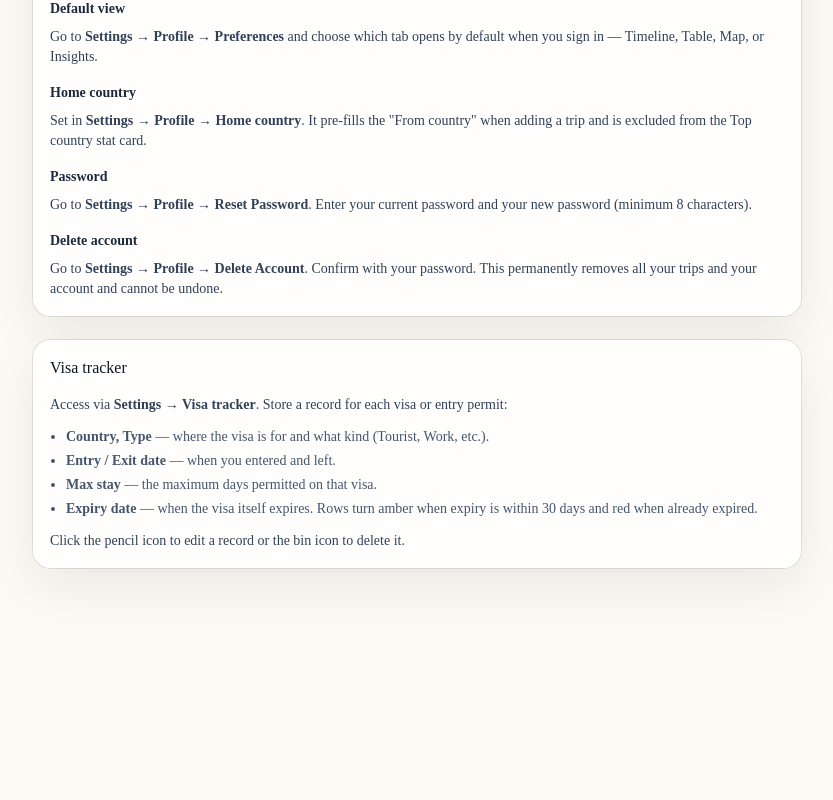
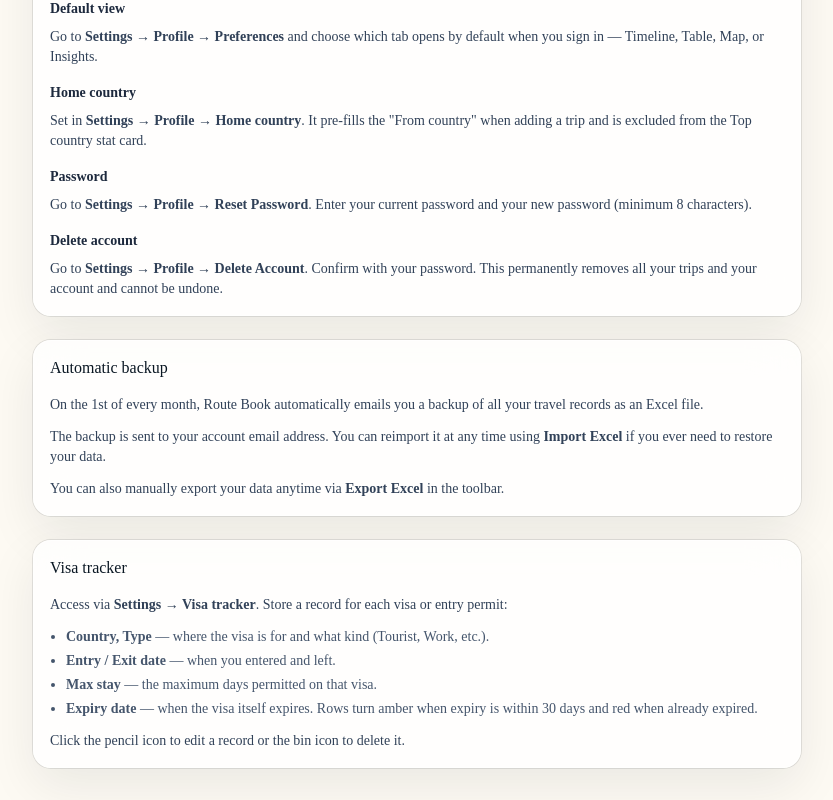
Before and after one commit to ebinstanley19/travel-tracker, a Next.js app: page /help in a window 1280 px wide. Shown: the part 1854-2654 px from the top of the page, without its empty margins (223-1056 px from the left). Before the commit the page ends 2454 px from the top, so only its background shows below. Built offline with nearby package versions, Linux system fonts and the light colour scheme.

Commit message:
feat: add information about automatic monthly backup feature in HelpPage

```diff
--- a/app/help/page.tsx
+++ b/app/help/page.tsx
@@ -141,6 +141,17 @@ export default function HelpPage() {
 
         <Card className="rounded-2xl border border-white/60 bg-white/80 shadow-[0_18px_50px_rgba(15,23,42,0.08)] backdrop-blur-xl">
           <CardHeader>
+            <CardTitle>Automatic backup</CardTitle>
+          </CardHeader>
+          <CardContent className="space-y-3 text-sm text-slate-700">
+            <p>On the 1st of every month, Route Book automatically emails you a backup of all your travel records as an Excel file.</p>
+            <p>The backup is sent to your account email address. You can reimport it at any time using <strong>Import Excel</strong> if you ever need to restore your data.</p>
+            <p>You can also manually export your data anytime via <strong>Export Excel</strong> in the toolbar.</p>
+          </CardContent>
+        </Card>
+
+        <Card className="rounded-2xl border border-white/60 bg-white/80 shadow-[0_18px_50px_rgba(15,23,42,0.08)] backdrop-blur-xl">
+          <CardHeader>
             <CardTitle>Visa tracker</CardTitle>
           </CardHeader>
           <CardContent className="space-y-3 text-sm text-slate-700">
```
